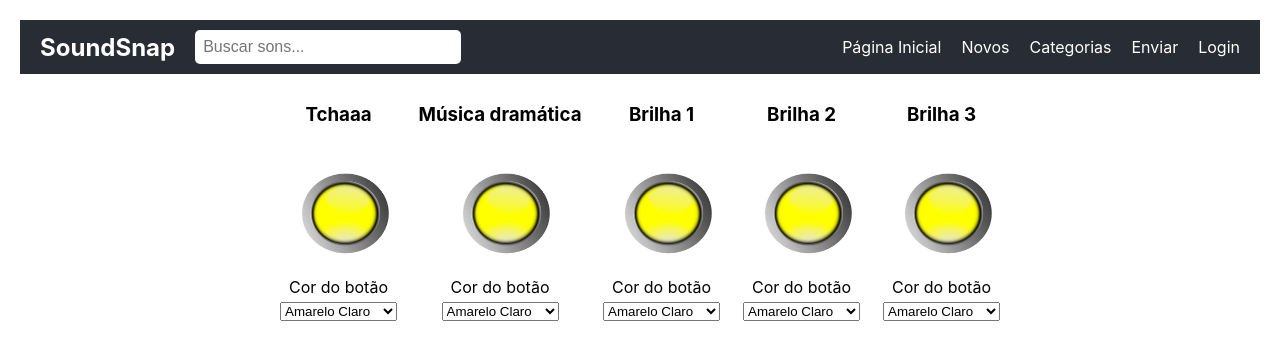
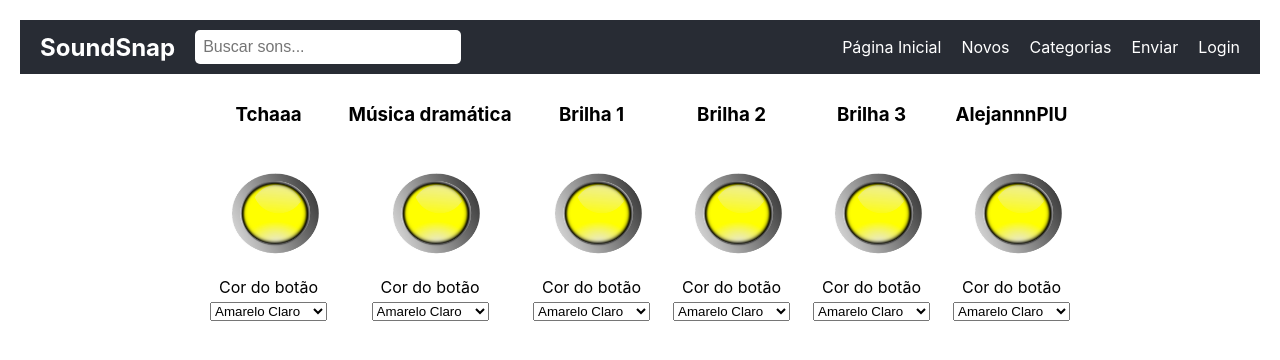
Before and after one commit to xJCPMSx/SoundSnap, a React (Create React App) app: page / in a window 1280 px wide. Shown: the top 360 px of the page. Built offline with nearby package versions, Linux system fonts and the light colour scheme.

Commit message:
add ~alejannnPIU.ogg button

```diff
--- a/src/App.js
+++ b/src/App.js
@@ -10,6 +10,7 @@ const sounds = [
   { label: 'Brilha 1', url: process.env.PUBLIC_URL + '/sound/brilha1.ogg' },
   { label: 'Brilha 2', url: process.env.PUBLIC_URL + '/sound/brilha2.ogg' },
   { label: 'Brilha 3', url: process.env.PUBLIC_URL + '/sound/brilha3.ogg' },
+  { label: 'AlejannnPIU', url: process.env.PUBLIC_URL + '/sound/alejannnPIU.ogg' }  // Novo som adicionado
 ];
 
 const buttonImages = [
```
Also changed, not shown: 1 other file (tests, documents, lock files or other folders).
